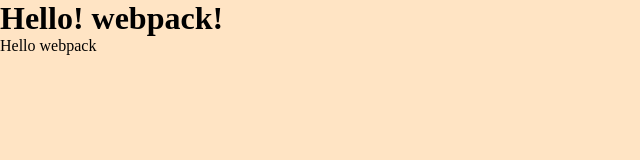
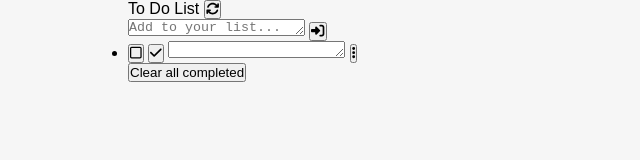
Before and after one commit to carlosmuerto/to-do-list-webpack, a website built with webpack: page src/index.html in a window 1280 px wide. Shown: the whole page, without its empty margins (0-640 px from the left). Built offline with nearby package versions, Linux system fonts and the light colour scheme.

Commit message:
Add html content

```diff
--- a/package.json
+++ b/package.json
@@ -38,6 +38,7 @@
 		"webpack-dev-server": "^4.9.3"
 	},
 	"dependencies": {
+		"@fortawesome/fontawesome-free": "^6.1.2",
 		"lodash": "^4.17.21"
 	}
 }
--- a/src/index.html
+++ b/src/index.html
@@ -9,7 +9,30 @@
 </head>
 
 <body>
-	<h1>Hello! webpack!</h1>
+	<div class="wrapper">
+		<header>To Do List <button id="refresh-btn" type="submit"><i class="fa-solid fa-arrows-rotate"></i></button>
+		</header>
+		<main>
+			<form id="add-task-form">
+				<label for="task-input"></label>
+				<textarea id="task-input" name="task" placeholder="Add to your list..." rows="1" required></textarea>
+				<button id="add-task-btn" type="submit"><i class="fa-solid fa-right-to-bracket"></i></button>
+			</form>
+			<div id="task_list">
+				<ul>
+					<li>
+						<div id="task-template" class="template">
+							<button name="done"><i class="fa-regular fa-square"></i></button>
+							<button name="done"><i class="fa-solid fa-check"></i></button>
+							<textarea name="task" rows="1"></textarea>
+							<button name="done"><i class="fa-solid fa-ellipsis-vertical"></i></button>
+						</div>
+					</li>
+				</ul>
+			</div>
+		</main>
+		<footer><button id="clear-task-btn">Clear all completed</button></footer>
+	</div>
 </body>
 
 </html>
--- a/src/index.js
+++ b/src/index.js
@@ -1,13 +1,6 @@
-import _ from 'lodash';
 import './style.css';
+import '@fortawesome/fontawesome-free/js/all.js';
 
-function component() {
-  const element = document.createElement('div');
+const init = () => { };
 
-  // Lodash, currently included via a script, is required for this line to work
-  element.innerHTML = _.join(['Hello', 'webpack'], ' ');
-
-  return element;
-}
-
-document.body.appendChild(component());
+window.addEventListener('load', init);
--- a/src/style.css
+++ b/src/style.css
@@ -4,5 +4,14 @@
 }
 
 body {
-  background-color: bisque;
+  font-family: Arial, Helvetica, sans-serif;
+  background-color: #f6f6f6;
+  display: flex;
+  flex-direction: column;
+  align-items: stretch;
+  width: 100%;
 }
+
+.wrapper {
+  margin: 0 10%;
+}
--- a/webpack.config.js
+++ b/webpack.config.js
@@ -16,6 +16,7 @@
   output: {
     filename: '[name].bundle.js',
     path: path.resolve(__dirname, 'dist'),
+    publicPath: '/dist/',
     clean: true,
   },
   module: {
```
Also changed, not shown: dist/index.html, dist/runtime.bundle.js, 2 other files.
